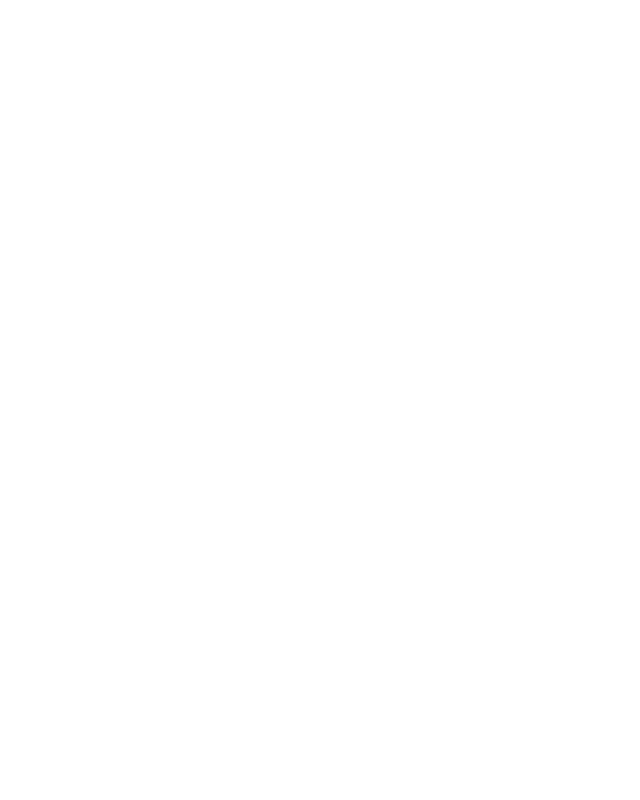
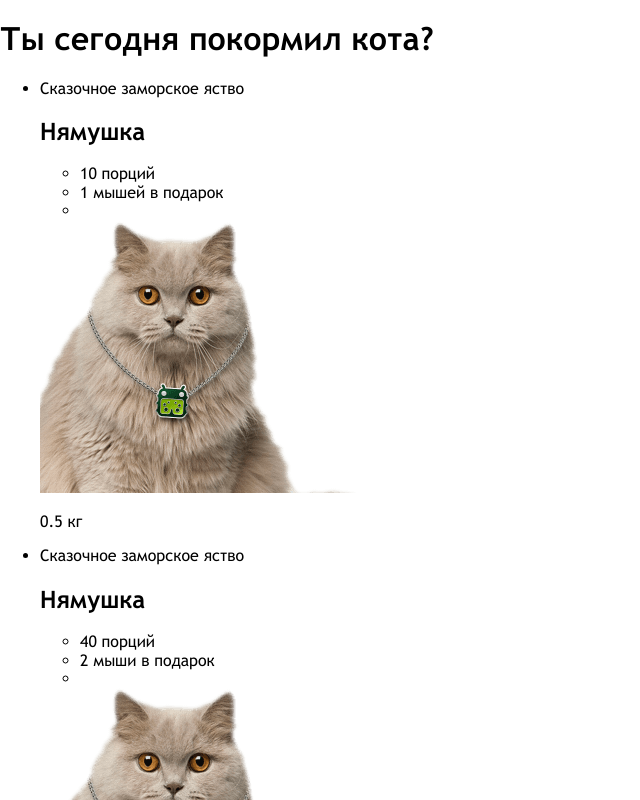
Before and after one commit to IVKrylova/test-level2, a React (Create React App) app: page / in a window 1280 px wide. Shown: the top 800 px of the page, without its empty margins (0-640 px from the left). Built offline with nearby package versions, Linux system fonts and the light colour scheme.

Commit message:
feat: add html code of the card

```diff
--- a/src/components/App/App.js
+++ b/src/components/App/App.js
@@ -1,9 +1,21 @@
+import Card from '../Card/Card';
+import { catFood } from '../../utils/data';
 import './App.css';
 
 const App = () => {
   return (
-    <div className="app">
-
+    <div className='app'>
+      <h1 className='main-title'>Ты сегодня покормил кота?</h1>
+        <ul className='card-list'>
+          {catFood.map(food => {
+            return (
+              <Card
+                food={food}
+                key={food.id}
+              />
+            );
+          })}
+        </ul>
     </div>
   );
 }
--- /dev/null
+++ b/src/components/Card/Card.js
@@ -0,0 +1,31 @@
+import './Card.css';
+
+const Card = (props) => {
+  const packageQuantity = props.food.packageQuantity === 1
+    ? '1 порция'
+    : (props.food.packageQuantity > 1 && props.food.packageQuantity < 5)
+      ? `${props.food.packageQuantity} порции`
+      : `${props.food.packageQuantity} порций`;
+  const giftMouse = props.food.giftMouse === 1
+  ? 'мышь в подарок'
+  : (props.food.giftMouse > 1 && props.food.giftMouse < 5)
+    ? `${props.food.giftMouse} мыши в подарок`
+    : `${props.food.giftMouse} мышей в подарок`;
+
+  return (
+    <li className='card'>
+      <p className='card__type'>{props.food.type}</p>
+      <h2 className='card__name'>{props.food.name}</h2>
+      <p className='card__testy'>{props.food.testy}</p>
+      <ul className='card__description'>
+        <li>{packageQuantity}</li>
+        <li>{giftMouse}</li>
+        <li>{props.food.addition && props.food.addition}</li>
+      </ul>
+      <img className='card__img' src={props.food.img} alt={`${props.food.name} ${props.food.testy}`} />
+      <p className='card__weight'>{`${props.food.weight} кг`}</p>
+    </li>
+  );
+}
+
+export default Card;
--- a/src/utils/data.js
+++ b/src/utils/data.js
@@ -1,32 +1,43 @@
+import catPhoto from '../images/photo-cat.png';
+
 export const catFood = [
   {
     id: 0,
+    type: 'Сказочное заморское яство',
     name: 'Нямушка',
     taste: 'с фуа-гра',
-    quantity: '10',
+    packageQuantity: '10',
     giftMouse: '1',
     addition: '',
     weight: '0.5',
     description: 'Печень утки разварная с артишоками',
+    stockQuantity: 10,
+    img: catPhoto,
   },
   {
     id: 1,
+    type: 'Сказочное заморское яство',
     name: 'Нямушка',
     taste: 'с рыбой',
-    quantity: '40',
+    packageQuantity: '40',
     giftMouse: '2',
     addition: '',
     weight: '2',
     description: 'Головы щучьи с чесноком да свежайшая сёмгушка',
+    stockQuantity: 10,
+    img: catPhoto,
   },
   {
     id: 2,
+    type: 'Сказочное заморское яство',
     name: 'Нямушка',
     taste: 'с курой',
-    quantity: '100',
+    packageQuantity: '100',
     giftMouse: '5',
     addition: 'заказчик доволен',
     weight: '5',
     description: 'Филе из цыплят с трюфелями в бульоне',
+    stockQuantity: 10,
+    img: catPhoto,
   },
 ];
```
Also changed, not shown: src/components/Card/Card.css (added), src/images/photo-cat.png (added).
